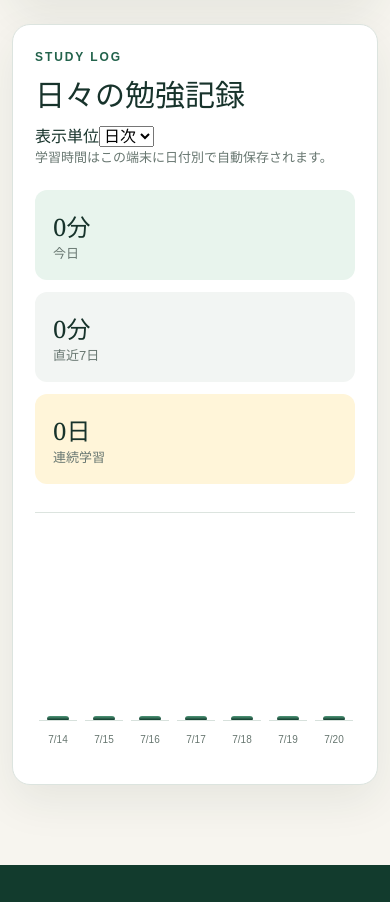
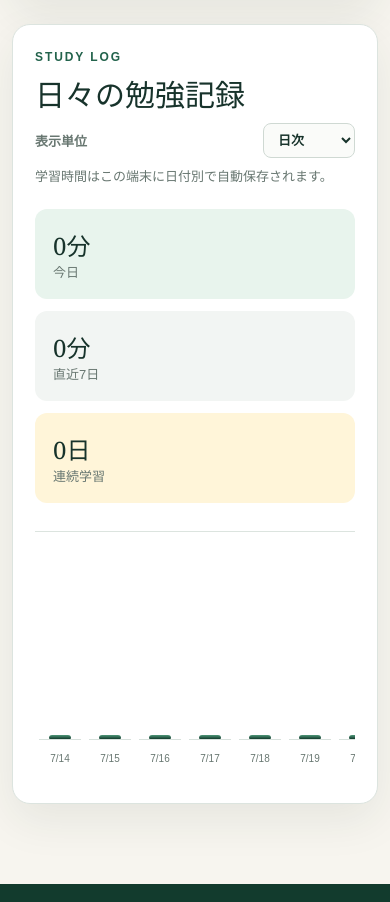
Before and after one commit to yoshi123027-del/actuary-app-seiho2, a Next.js app in the folder vercel/: page / in a window 390 px wide. Shown: the part 1636-2538 px from the top of the page. Built offline with nearby package versions, Linux system fonts and the light colour scheme.

Commit message:
勉強記録の表示切替UIを整える

```diff
--- a/vercel/app/globals.css
+++ b/vercel/app/globals.css
@@ -52,9 +52,12 @@ progress { width: 100%; height: 9px; accent-color: var(--green-2); }
 .section-title span { color: var(--green-2); font-size: 12px; font-weight: 800; letter-spacing: .16em; }
 .section-title h2 { margin: 6px 0 0; font: 30px Georgia, "Yu Mincho", serif; }
 .section-title p { margin: 0; color: var(--muted); font-size: 13px; }
+.study-history-tools { display: flex; align-items: flex-end; flex-direction: column; gap: 8px; }
+.study-history-tools label { display: flex; align-items: center; color: var(--muted); font-size: 13px; font-weight: 700; white-space: nowrap; }
+.study-history-tools select { min-width: 92px; margin-left: 10px; padding: 8px 28px 8px 10px; color: var(--ink); background: #fafbf9; border: 1px solid #cfd9d3; border-radius: 8px; }
 .study-summary { display: grid; grid-template-columns: repeat(3, 1fr); gap: 12px; }
 .study-summary .stat strong { font-size: clamp(24px, 4vw, 34px); }
-.study-chart { height: 250px; margin-top: 28px; padding: 12px 4px 0; display: grid; grid-template-columns: repeat(14, minmax(34px, 1fr)); gap: 8px; overflow-x: auto; border-top: 1px solid var(--line); }
+.study-chart { height: 250px; margin-top: 28px; padding: 12px 4px 0; display: grid; grid-template-columns: repeat(var(--study-period-count, 14), minmax(38px, 1fr)); gap: 8px; overflow-x: auto; border-top: 1px solid var(--line); }
 .study-bar-column { min-width: 34px; height: 220px; display: grid; grid-template-rows: 22px 1fr 24px; align-items: flex-end; text-align: center; }
 .study-bar-value { color: var(--muted); font-size: 10px; }
 .study-bar-track { height: 160px; display: flex; align-items: end; justify-content: center; border-bottom: 1px solid #d7e1dc; }
@@ -116,5 +119,7 @@ footer { padding: 34px; color: #9cb3aa; text-align: center; background: var(--gr
   .timer button { width: 100%; }
   .section-title { align-items: flex-start; flex-direction: column; gap: 8px; }
   .study-summary { grid-template-columns: 1fr; }
-  .study-chart { grid-template-columns: repeat(14, 38px); }
+  .study-history-tools { width: 100%; align-items: flex-start; }
+  .study-history-tools label { justify-content: space-between; width: 100%; }
+  .study-chart { grid-template-columns: repeat(var(--study-period-count, 14), 42px); }
 }
```
